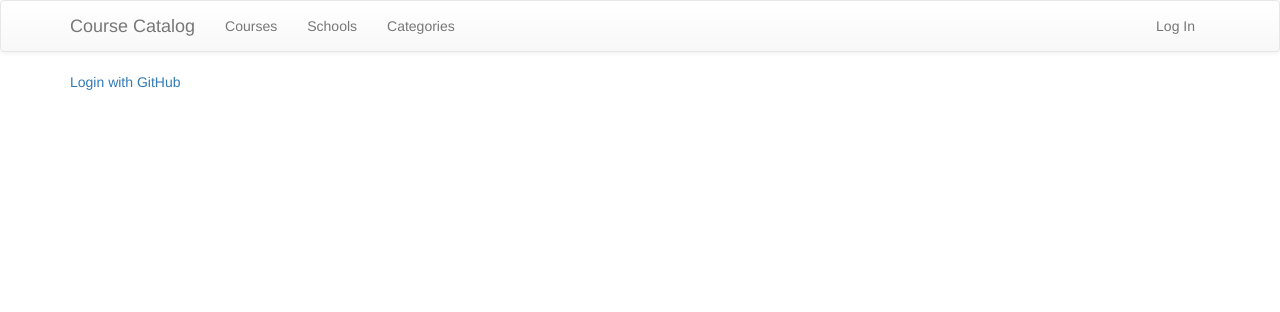
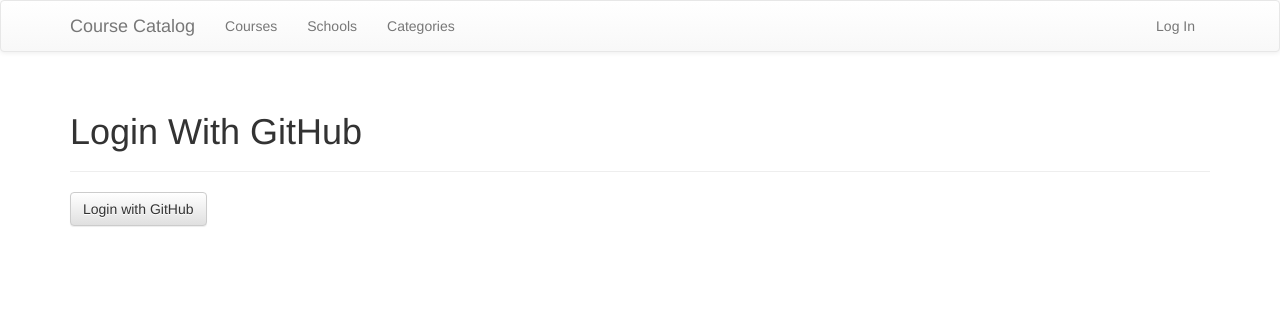
Before and after one commit to byanofsky/course_catalog, a Flask app: page /githublogin/ in a window 1280 px wide. Shown: the top 312 px of the page. Run offline with Flask 2, Linux system fonts and the light colour scheme; some libraries are stand-ins or nearby versions.

Commit message:
Update github login with bootstrap

```diff
--- a/course_catalog/course_catalog/templates/githublogin.html
+++ b/course_catalog/course_catalog/templates/githublogin.html
@@ -1,10 +1,12 @@
 {% extends "layout.html" %}
-{% block head %}
-  {{ super() }}
-{% endblock %}
-{% block title %}GitHub Login{% endblock %}
+{% block title %}Login With GitHub{% endblock %}
 {% block body %}
-<a href="https://github.com/login/oauth/authorize?client_id={{ config['GITHUB_CLIENT_ID'] }}&amp;redirect_uri={{ request.url_root[:-1] }}{{ url_for('githubconnect') }}&amp;scope=user:email&amp;state={{ state }}">
+<div class="page-header">
+  <h1>Login With GitHub</h1>
+</div>
+
+<a class="btn btn-default"
+   href="https://github.com/login/oauth/authorize?client_id={{ config['GITHUB_CLIENT_ID'] }}&amp;redirect_uri={{ request.url_root[:-1] }}{{ url_for('githubconnect') }}&amp;scope=user:email&amp;state={{ state }}">
   Login with GitHub
 </a>
 {% endblock %}
```
